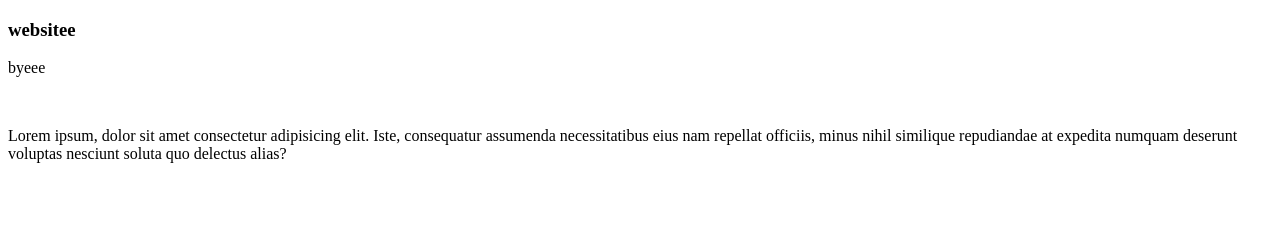
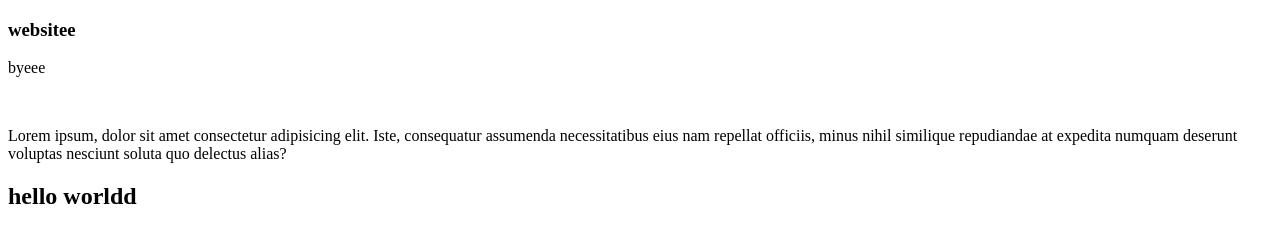
Before and after one commit to SyedaAyesha-tech/hair-site, a plain HTML site: page index.html in a window 1280 px wide. Drawn offline with Linux system fonts and the light colour scheme.

Commit message:
my website

```diff
--- a/index.html
+++ b/index.html
@@ -14,6 +14,7 @@
     <p>Lorem ipsum, dolor sit amet consectetur adipisicing elit. Iste, consequatur assumenda necessitatibus eius nam
         repellat officiis, minus nihil similique repudiandae at expedita numquam deserunt voluptas nesciunt soluta quo
         delectus alias?</p>
+        <h2>hello worldd</h2>
 </body>
 
 </html>
```
